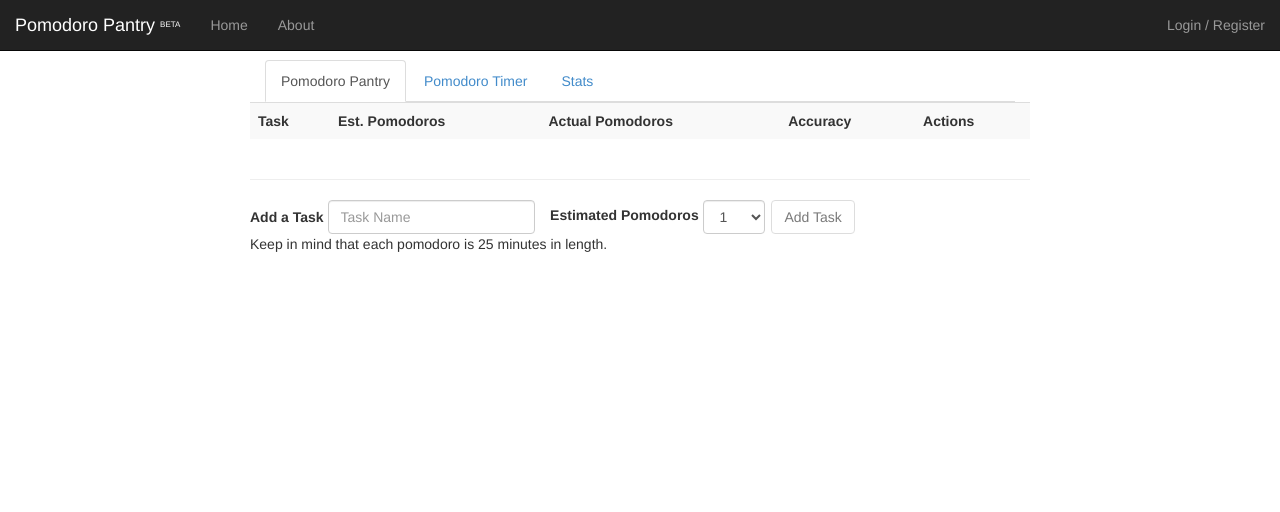
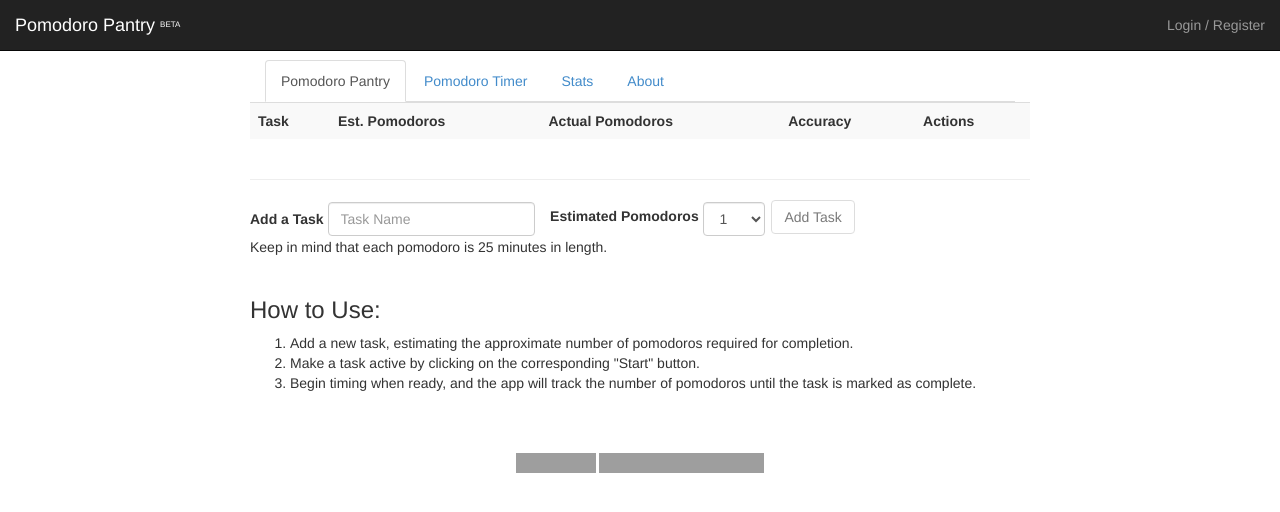
Before and after one commit to mahsu/PomodoroPantry, a CodeIgniter app: page / in a window 1280 px wide. Shown: the top 512 px of the page. Run offline with CodeIgniter, Linux system fonts and the light colour scheme; lists and menus that the app fills with data are empty; style sheets or scripts are compiled from the project's sources; some libraries are stand-ins or nearby versions; grey boxes are pictures that could not be loaded.

Commit message:
[new] added user guide [new] added github project links [fix] format headings in pomodoro timer [fix] analytics code

```diff
--- a/application/views/footer.php
+++ b/application/views/footer.php
@@ -2,7 +2,23 @@
         class="footer"><?php echo (isset($app_disp) && $app_disp == 1) ? ('<a class="footer">clear all data</a> | ' . ($version) . ' | ') : ($version . ' | '); ?>
         rendered in <?php echo $this->benchmark->elapsed_time(); ?> secs</span>
 </div>-->
+<div class="container">
+<div class="footer">
+    <iframe src="http://ghbtns.com/github-btn.html?user=mahsu&repo=PomodoroPantry&type=watch&count=true&size=small"
+            allowtransparency="true" frameborder="0" scrolling="0" width="80" height="20"></iframe>
+    <iframe src="http://ghbtns.com/github-btn.html?user=mahsu&type=follow&count=true"
+            allowtransparency="true" frameborder="0" scrolling="0" width="165" height="20"></iframe>
+</div>
+</div>
+<script>
+    (function(i,s,o,g,r,a,m){i['GoogleAnalyticsObject']=r;i[r]=i[r]||function(){
+        (i[r].q=i[r].q||[]).push(arguments)},i[r].l=1*new Date();a=s.createElement(o),
+        m=s.getElementsByTagName(o)[0];a.async=1;a.src=g;m.parentNode.insertBefore(a,m)
+    })(window,document,'script','//www.google-analytics.com/analytics.js','ga');
 
-<!--google analytics here-->
+    ga('create', 'UA-44999868-1', 'pomodoropantry.tk');
+    ga('send', 'pageview');
+
+</script>
 </body>
 </html>
--- a/application/views/main_app.php
+++ b/application/views/main_app.php
@@ -7,7 +7,7 @@
                 <li class="active"><a href="#pantry" data-toggle="tab">Pomodoro Pantry</a></li>
                 <li><a href="#timer" data-toggle="tab">Pomodoro Timer</a></li>
                 <li><a href="#stats" data-toggle="tab">Stats</a></li>
-                </li>
+                <li><a href="#about" data-toggle="tab">About</a></li>
             </ul>
             <div id="main-tab-content" class="tab-content">
                 <div class="tab-pane fade in active" id="pantry">
@@ -51,11 +51,25 @@
                         </form>
                         <span>Keep in mind that each pomodoro is 25 minutes in length.</span>
                     </div>
+                    <br/>
+
+                    <div class="row">
+                        <h3>How to Use:</h3>
+                        <ol>
+                            <li>Add a new task, estimating the approximate number of pomodoros required for
+                                completion.
+                            </li>
+                            <li>Make a task active by clicking on the corresponding "Start" button.</li>
+                            <li>Begin timing when ready, and the app will track the number of pomodoros until the task
+                                is marked as complete.
+                            </li>
+                        </ol>
+                    </div>
                 </div>
                 <div class="tab-pane fade" id="timer">
                     <div class="row">
-                        <div>Current Task: <span id="current-task">None</span> <a id="cancel-task"></a></div>
-                        <div><span id="elapsed">0</span> Pomodoros elapsed.</div>
+                        <div class="timer-heading"><span id="current-task"></span> <a id="cancel-task"></a></div>
+                        <div class="timer-heading"><span id="elapsed">0</span> Pomodoros elapsed.</div>
                     </div>
                     <div class="row">
                         <div class="col-lg-offset-3 col-lg-6 col-md-offset-2 col-md-8 col-sm-offset-3 col-sm-6">
@@ -69,16 +83,55 @@
                             <div id="next"></div>
                         </div>
                     </div>
+                    <br/>
+                    <br/>
+
+                    <div class="row">
+                        <div class="col-md-6">
+                            <p>Each pomodoro is 25 minutes in length. A pomodoro cycle consists of
+                            <ul>
+                                <li>3x 25 minute pomodoros with a short break (5 mins) after each.</li>
+                                <li>1x 25 minute pomodoro with a long break (30 mins).</li>
+                            </ul>
+                            Once the timer is started, it cannot be paused.</p>
+                        </div>
+                        <div class="col-md-6">
+                            <p>Start a task from the pantry tab to keep track of your progress.</p>
+                        </div>
+                    </div>
                 </div>
                 <div class="tab-pane fade" id="stats">
                     <p>Coming soon!</p>
+                </div>
+                <div class="tab-pane fade" id="about">
+                    <br/>
+                    <h4>What is the Pomodoro Technique?</h4>
+
+                    <p>According to the technique's <a href="http://pomodorotechnique.com/" target="_blank">website</a>,
+                        "The Pomodoro Technique® is a time management method. This Technique helps you to transform time
+                        into a valuable ally by helping you accomplish what you want to do and charting continuous
+                        improvement in the way you do it."</p>
+                    <br/>
+                    <h4>What does the Pomodoro Pantry Do?</h4>
+
+                    <p>The pomodoro pantry provides an easy way to track your progress. Create a new task under the
+                        pantry tab, start the task, and the app will do the rest!</p>
+                    <br/>
+                    <span></span>
+                    <h4>Legal</h4>
+                        <span>This app is an unofficial implementation of the Pomodoro Technique®.
+                            <br/>
+This app is not affiliated with, associated with, or endorsed by the Pomodoro Technique® or by Francesco Cirillo.
+<br/>
+The Pomodoro Technique® and Pomodoro™ are registered trademarks by Francesco Cirillo.</span>
                 </div>
             </div>
         </div>
     </div>
 
     <!-- Modal -->
-    <div class="modal fade" id="modal-edit" tabindex="-1" role="dialog" aria-labelledby="modeal-edit-label" aria-hidden="true">
+    <div class="modal fade" id="modal-edit" tabindex="-1" role="dialog" aria-labelledby="modeal-edit-label"
+         aria-hidden="true">
         <div class="modal-dialog">
             <div class="modal-content">
                 <div class="modal-header">
@@ -88,6 +141,7 @@
                 <div class="modal-body">
                     <form role="form">
                         <input type="hidden" id="modal-edit-id">
+
                         <div class="form-group">
                             <label for="modal-edit-name">Task Name</label>
                             <input type="email" class="form-control" id="modal-edit-name" placeholder="Task Name">
--- a/application/views/navbar.php
+++ b/application/views/navbar.php
@@ -10,8 +10,8 @@
     <div class="navbar-collapse collapse" style="overflow: hidden;">
         <ul class="nav navbar-nav navbar-left">
             <li><a class="navbar-brand" href="/"><span id="title">Pomodoro Pantry <sup style="font-size:6pt">BETA</sup></span></a></li>
-            <li><a href="/">Home</a></li>
-            <li><a href="/about">About</a></li>
+            <!--<li><a href="/">Home</a></li>
+            <li><a href="/about">About</a></li>-->
         </ul>
         <ul class="nav navbar-nav navbar-right">
             <?php
--- a/css/main.less
+++ b/css/main.less
@@ -3,7 +3,8 @@ overflow-x:hidden;
 }
 
 .btn{
-margin-left: 3px;
+  margin-left: 3px;
+  margin-bottom: 3px;
 }
 
 .countdown_amount{
@@ -11,7 +12,24 @@ margin-left: 3px;
   color: white;
 }
 
+#cancel-task {
+
+  a:link {color: #000000;}      /* unvisited link */
+  a:visited {color: #000000;}  /* visited link */
+  a:hover {color: #222222;}  /* mouse over link */
+  a:active {color: #000000;}  /* selected link */
+}
+.timer-heading {
+  text-align:center;
+  margin-top:20px;
+}
+#current-task {
+  font-size: 24px;
+}
+
+
 #pomodoro-timer {
+  margin-top: 20px;
   padding: 5px 10px 5px 10px;
   background-color: #e74c3c;
   text-align: center;
@@ -22,3 +40,17 @@ margin-left: 3px;
 #timer-controls{
   text-align:center;
 }
+
+/*.footer {
+  margin-top:10px;
+  float:right;
+  span {
+    font-size:10pt;
+  }
+}*/
+.footer {
+  text-align: center;
+  margin-top: 50px;
+  //position:absolute;
+  //bottom:30px;
+}
```
Also changed, not shown: application/models/tasksmod.php (+6 -1 lines), 1 other file.
